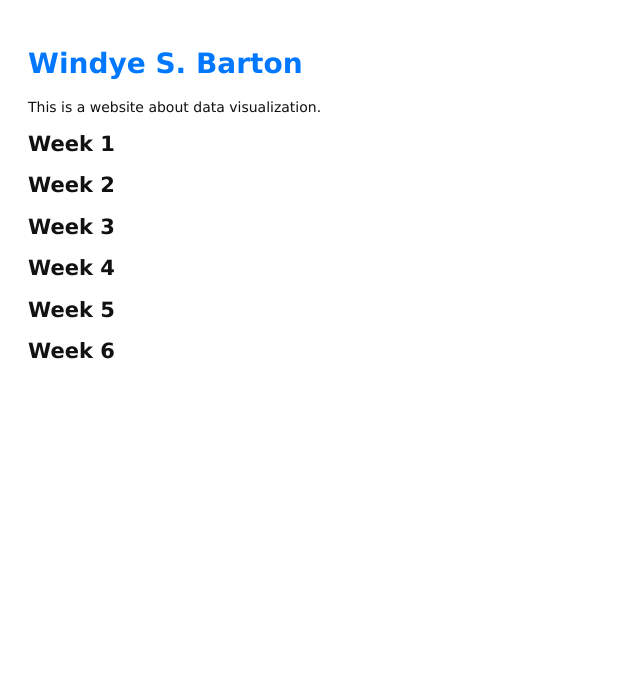
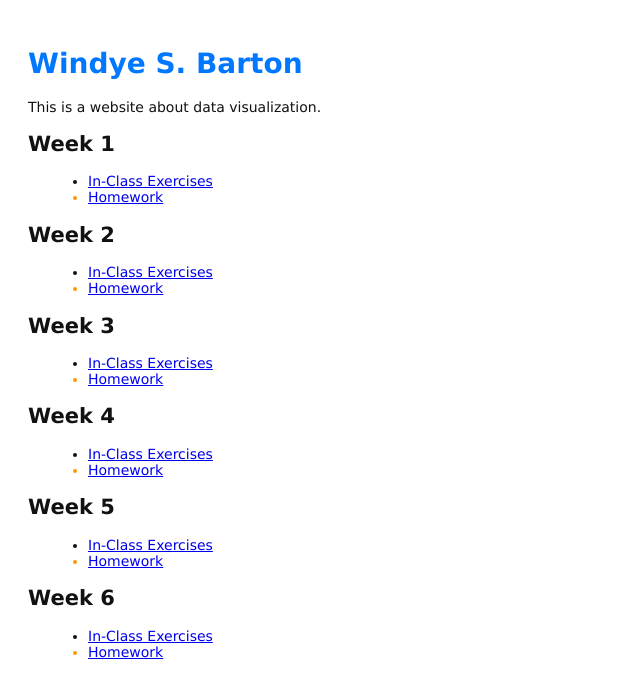
Before and after one commit to wb7378a/center, a plain HTML site: page index.html in a window 1280 px wide. Shown: the whole page, without its empty margins (0-640 px from the left). Drawn offline with Linux system fonts and the light colour scheme.

Commit message:
Add in-class and homework links to index page

```diff
--- a/index.html
+++ b/index.html
@@ -11,21 +11,68 @@
 
 
 <h2>Week 1</h2>
+ <ul>
+  	<li>
+      <a href="about/index.html">In-Class Exercises</a>
+    </li>
+    <li style="color: #F90">
+      <a href="orange.html">Homework</a>
+    </li>
+  </ul>
 
 
 <h2>Week 2</h2>
-
+ <ul>
+  	<li>
+      <a href="about/index.html">In-Class Exercises</a>
+    </li>
+    <li style="color: #F90">
+      <a href="orange.html">Homework</a>
+    </li>
+  </ul>
 
 <h2>Week 3</h2>
 
+ <ul>
+  	<li>
+      <a href="about/index.html">In-Class Exercises</a>
+    </li>
+    <li style="color: #F90">
+      <a href="orange.html">Homework</a>
+    </li>
+  </ul>
 
 <h2>Week 4</h2>
 
+ <ul>
+  	<li>
+      <a href="about/index.html">In-Class Exercises</a>
+    </li>
+    <li style="color: #F90">
+      <a href="orange.html">Homework</a>
+    </li>
+  </ul>
 
 <h2>Week 5</h2>
+ <ul>
+  	<li>
+      <a href="about/index.html">In-Class Exercises</a>
+    </li>
+    <li style="color: #F90">
+      <a href="orange.html">Homework</a>
+    </li>
+  </ul>
 
 
 <h2>Week 6</h2>
+<ul>
+  	<li>
+      <a href="about/index.html">In-Class Exercises</a>
+    </li>
+    <li style="color: #F90">
+      <a href="orange.html">Homework</a>
+    </li>
+  </ul>
 
 
 
```
